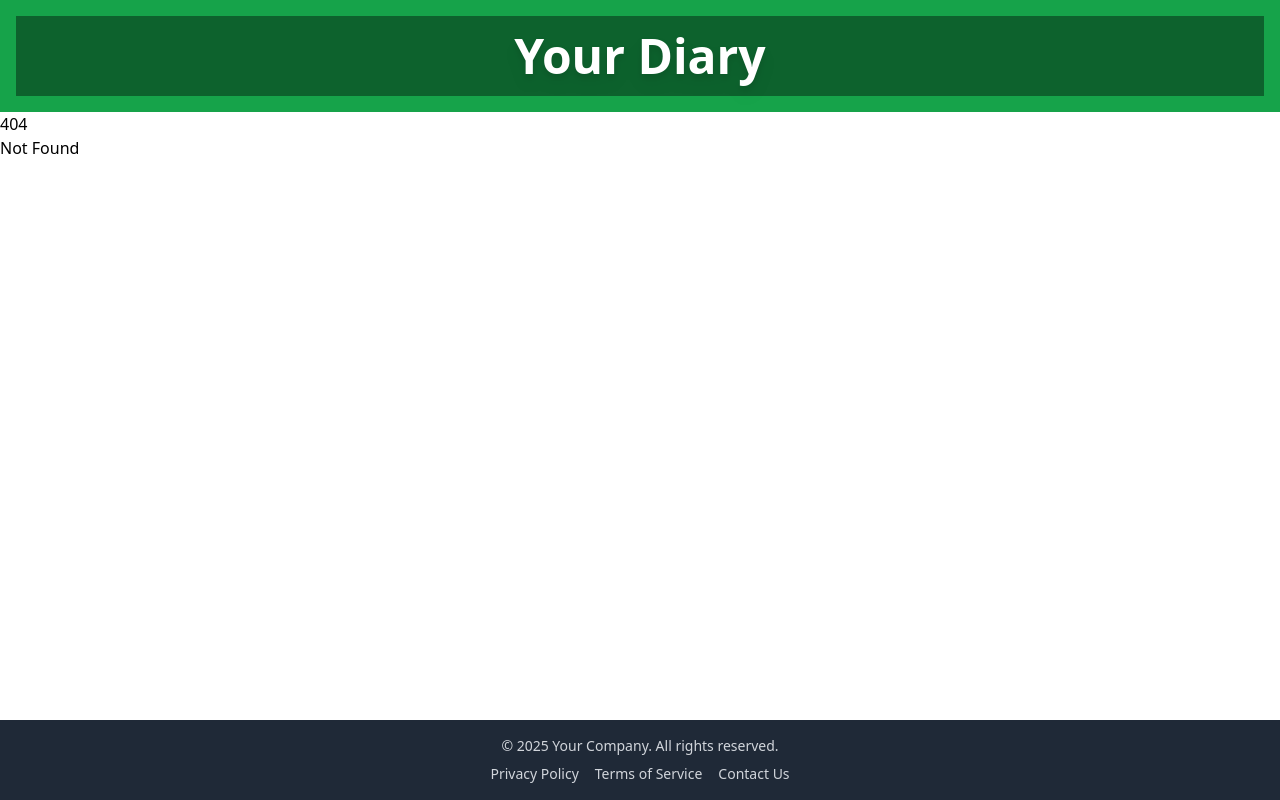
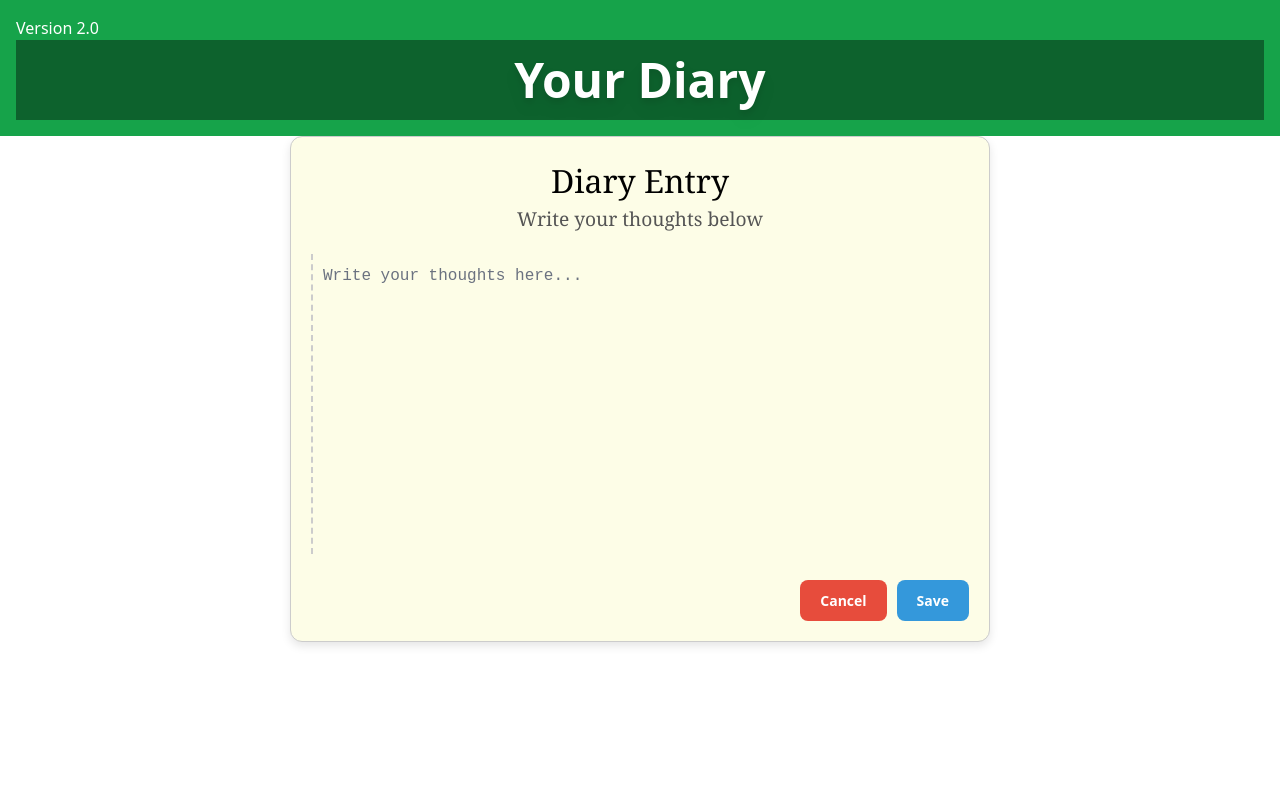
Before and after one commit to JohnTheGre/allStar, a SvelteKit app: page /noteEntry in a window 1280 px wide. Before the commit this address had no page. Built offline with nearby package versions, Linux system fonts and the light colour scheme.

Commit message:
version 2.0

```diff
--- a/src/routes/+layout.svelte
+++ b/src/routes/+layout.svelte
@@ -12,6 +12,9 @@
 	{#if !isLandingPage && !isLoginPage && !isSignupPage}
 		<!-- Header -->
 		<header class="bg-green-600 text-white p-4 z-50">
+			<div>
+				<h2 class="sm:text-l text-white">Version 2.0</h2>
+			</div>
 			<div class="relative bg-cover bg-center h-20">
 				<div class="absolute inset-0 bg-black bg-opacity-40 flex items-center justify-center">
 					<h1 class="text-2xl sm:text-5xl font-bold text-white drop-shadow-lg">Your Diary</h1>
@@ -24,20 +27,6 @@
 	<main class="flex-grow">
 		<slot></slot>
 	</main>
-
-	{#if !isLandingPage && !isLoginPage && !isSignupPage}
-		<!-- Footer -->
-		<footer class="bg-gray-800 text-gray-300 py-4 z-50">
-			<div class="container mx-auto text-center">
-				<p class="text-sm">&copy; {new Date().getFullYear()} Your Company. All rights reserved.</p>
-				<ul class="flex justify-center space-x-4 mt-2 text-xs sm:text-sm">
-					<li><a href="/privacy" class="hover:underline">Privacy Policy</a></li>
-					<li><a href="/terms" class="hover:underline">Terms of Service</a></li>
-					<li><a href="/contact" class="hover:underline">Contact Us</a></li>
-				</ul>
-			</div>
-		</footer>
-	{/if}
 </div>
 
 <style>
--- a/src/routes/+page.svelte
+++ b/src/routes/+page.svelte
@@ -7,23 +7,45 @@
 	}
 </script>
 
-<div class="w-full min-h-screen flex flex-col justify-center items-center bg-gradient-to-b from-blue-500 to-green-500 text-white">
-	<h1 class="text-4xl sm:text-6xl font-bold mb-6 hover:font-mono hover:scale-105 transition-transform transform">Welcome to Your Diary App</h1>
-	<p class="text-lg sm:text-xl text-center mb-8 hover:font-serif hover:scale-105 transition-transform transform">
-		A safe haven where you can record your thoughts, and track your progress all in one place.
+<div class="w-full min-h-screen flex flex-col justify-center items-center bg-gradient-to-b from-indigo-200 to-indigo-500 text-gray-800">
+	<!-- Header Section -->
+	<h1 class="text-5xl sm:text-7xl font-extrabold mb-4 text-center tracking-wide drop-shadow-lg">
+		📔 Your Diary
+	</h1>
+	<p class="text-lg sm:text-2xl text-center mb-8 text-gray-700 italic max-w-xl">
+		"A private space to reflect, grow, and cherish your journey."
 	</p>
-	<div class = "flex space-x-4">
+
+	<!-- Call to Action Buttons -->
+	<div class="flex space-x-4">
 		<button
-		class="bg-white text-blue-500 font-bold px-6 py-3 rounded shadow-lg hover:bg-blue-100 hover:scale-105 transition-transform transform"
-		on:click={navigateToLogin}
-	>
+			class="bg-indigo-600 text-white font-bold px-6 py-3 rounded-full shadow-md hover:bg-indigo-500 hover:scale-105 transition-transform transform"
+			on:click={navigateToLogin}>
 			Login
 		</button>
 		<button
-	class="bg-white text-blue-500 font-bold px-6 py-3 rounded shadow-lg hover:bg-blue-100 hover:scale-105 transition-transform transform"
-	on:click={navigateToSignUp}
-    >
-	Sign up
+			class="bg-green-500 text-white font-bold px-6 py-3 rounded-full shadow-md hover:bg-green-400 hover:scale-105 transition-transform transform"
+			on:click={navigateToSignUp}>
+			Sign Up
 		</button>
 	</div>
+
+	<!-- Illustration -->
+	<div class="mt-12">
+		<img src="diary.png" alt="Diary Illustration" class="w-64 sm:w-96 drop-shadow-md animate-float">
 	</div>
+</div>
+
+<style>
+	.animate-float {
+		animation: float 3s ease-in-out infinite;
+	}
+	@keyframes float {
+		0%, 100% {
+			transform: translateY(0);
+		}
+		50% {
+			transform: translateY(-10px);
+		}
+	}
+</style>
--- a/src/routes/home/+page.svelte
+++ b/src/routes/home/+page.svelte
@@ -23,42 +23,6 @@
 
 	function shownDiary() {
 		diary = true;
-	}
-
-	function hiddenDiary() {
-		diary = false;
-	}
-
-	// Save a new note for the current user
-	async function saveNote() {
-    if (note) {
-        try {
-            const token = localStorage.getItem('accessToken');
-            const response = await fetch(`http://localhost:3019/api/note/${username}`, {
-                method: "POST",
-                headers: {
-                    "Content-Type": "application/json",
-                    "Authorization": `Bearer ${token}`, // Add token here
-                },
-                body: JSON.stringify({ user: username, note }),
-            });
-            if (response.ok) {
-                const data = await response.json();
-                notes = [...notes, { note }];
-                stats.diariesWritten++;
-                stats.favoriteTopic = "Life";
-                hiddenDiary();
-                note = "";
-            } else {
-                const errorData = await response.json();
-                alert(`Error saving note: ${errorData.message}`);
-            }
-        } catch (err) {
-            alert("Failed to save the note. Please try again.");
-        }
-    } else {
-        alert("There is no note to save.");
-    }
 	}
 
 	// Load notes for the current user
@@ -87,6 +51,52 @@
     }
 }
 
+async function deleteNote(index) {
+		try {
+			const noteToDelete = notes[index].note;
+			const token = localStorage.getItem("accessToken");
+			const response = await fetch(`http://localhost:3019/api/note/${username}`, {
+				method: "DELETE",
+				headers: {
+					"Content-Type": "application/json",
+					Authorization: `Bearer ${token}`,
+				},
+				body: JSON.stringify({ user: username, note: noteToDelete }),
+			});
+			if (response.ok) {
+				notes = notes.filter((_, i) => i !== index); // Remove the note from the array
+			} else {
+				alert("Failed to delete the note.");
+			}
+		} catch (err) {
+			alert("Error while deleting the note.");
+		}
+	}
+
+	async function editNote(index) {
+		const newContent = prompt("Edit your note:", notes[index].note);
+		if (newContent) {
+			try {
+				const token = localStorage.getItem("accessToken");
+				const response = await fetch(`http://localhost:3019/api/note/${username}`, {
+					method: "PUT",
+					headers: {
+						"Content-Type": "application/json",
+						Authorization: `Bearer ${token}`,
+					},
+					body: JSON.stringify({ user: username, oldNote: notes[index].note, newNote: newContent }),
+				});
+				if (response.ok) {
+					notes[index].note = newContent; // Update the note in the array
+				} else {
+					alert("Failed to edit the note.");
+				}
+			} catch (err) {
+				alert("Error while editing the note.");
+			}
+		}
+	}
+
 	// Function to hide all notes
 	function hideAllNotes() {
 		hiddenNotes = [...notes]; // Save all notes in the hiddenNotes array
@@ -112,60 +122,59 @@
 		<button
 		   class="bg-blue-500 hover:bg-blue-700 text-white font-bold py-2 px-4 rounded w-full sm:w-auto transform transition-transform hover:scale-105"
 			on:click={shownDiary}>
+			<a
+			href="/noteEntry"
+			class="bg-blue-500 hover:bg-blue-700 text-white font-bold py-2 px-4 rounded w-full sm:w-auto transform transition-transform hover:scale-105">
 			Write a Diary Entry
+		</a>
 		</button>
 	</div>
 
 	<!-- Notes Section -->
-    {#if diary}
-    <div class="mt-8 flex flex-col items-center">
-      <div class="relative bg-white p-9 rounded-lg shadow-lg w-full max-w-xl">
-        <div class="absolute top-0 bottom-0 left-5 w-1 bg-green-500 rounded-full"></div>
-        <h2 class="text-xl font-bold text-green-700 mb-4">Write Your Diary</h2>
-        <textarea
-          placeholder="Write your thoughts here..."
-          class="relative w-full h-40 p-4 bg-transparent border border-gray-300 rounded-lg resize-none focus:ring focus:ring-green-300 font-mono text-sm"
-          bind:value={note}>
-        </textarea>
-      </div>
-      <div class="flex space-x-4 mt-4">
-        <button
-          class="bg-red-500 hover:bg-red-700 text-white font-bold px-4 py-2 rounded transform transition-transform hover:scale-105"
-          on:click={hiddenDiary}>
-          Remove
-        </button>
-        <button
-          class="bg-blue-500 hover:bg-blue-700 text-white font-bold px-4 py-2 rounded transform transition-transform hover:scale-105"
-          on:click={saveNote}>
-          Save
-        </button>
-      </div>
-    </div>
-    {/if}
-
-	<!-- Display Notes -->
+	<div class="container mx-auto p-4">
+		<!-- Notes Section -->
 		<div class="mt-8">
 			<h2 class="text-xl font-bold text-red-700 mb-4">Written Diaries</h2>
 			{#if notes.length > 0}
 				<button
-			class="hover:text-blue-900 text-blue-500 font-bold"
+					class="hover:text-blue-900 text-blue-500 font-bold mb-4"
 					on:click={hideAllNotes}>
 					Hide All Entries
 				</button>
 			{:else}
 				<button
-			class="hover:text-blue-900 text-blue-500 font-bold"
+					class="hover:text-blue-900 text-blue-500 font-bold mb-4"
 					on:click={unhideAllNotes}>
 					Unhide All Entries
 				</button>
 			{/if}
-		<ul>
+			<div class="grid grid-cols-1 sm:grid-cols-2 md:grid-cols-3 gap-6">
 				{#each notes as note, index}
-			<li class="bg-gray-100 p-4 rounded-lg shadow mb-4">
-				<p>{note.note}</p> <!-- Updated to access the note text -->
-			</li>
+				<div class="bg-white rounded-lg shadow-md p-6 relative flex flex-col justify-between">
+					<!-- Note Content -->
+					<div class="mb-4">
+						<h2 class="text-xl font-semibold break-words">{note.note}</h2>
+					</div>
+
+					<!-- Buttons at the bottom -->
+					<div class="flex justify-between mt-4">
+						<!-- Edit Button -->
+						<button
+							class="bg-yellow-400 hover:bg-yellow-500 text-white px-3 py-1 rounded text-sm flex-1 mr-2"
+							on:click={() => editNote(index)}>
+							Edit
+						</button>
+						<!-- Delete Button -->
+						<button
+							class="bg-red-500 hover:bg-red-700 text-white px-3 py-1 rounded text-sm flex-1"
+							on:click={() => deleteNote(index)}>
+							Delete
+						</button>
+					</div>
+				</div>
 				{/each}
-		</ul>
+			</div>
+		</div>
 	</div>
 
 	<!-- Progress Section -->
@@ -173,7 +182,7 @@
 		<h2 class="text-2xl font-bold text-gray-800 mb-4">Your Progress</h2>
 		<div class="flex justify-around">
 			<div>
-				<p class="text-3xl font-bold text-blue-500">{stats.diariesWritten}</p>
+				<p class="text-3xl font-bold text-blue-500">{notes.length}</p>
 				<p class="text-gray-600 text-sm">Diaries Written</p>
 			</div>
 			<div>
--- a/src/routes/login/+page.svelte
+++ b/src/routes/login/+page.svelte
@@ -35,7 +35,7 @@
 	}
 </script>
 
-<div class="w-full min-h-screen flex flex-col justify-center items-center bg-gradient-to-b from-blue-500 to-green-500 text-white px-4">
+<div class="w-full min-h-screen flex flex-col justify-center items-center bg-gradient-to-b from-indigo-200 to-indigo-500 text-gray-800">
 	<h1 class="text-4xl sm:text-6xl font-bold mb-6">Login</h1>
 	<p class="text-lg sm:text-xl mb-8 text-center">Welcome back lil bro 😭</p>
 	<form class="space-y-5 bg-white rounded-lg shadow-md p-8 w-full max-w-md text-gray-800" on:submit|preventDefault={handleLogin}>
--- /dev/null
+++ b/src/routes/noteEntry/+page.svelte
@@ -0,0 +1,138 @@
+<script>
+    import { onMount } from "svelte";
+    let note = "";
+    let username = "";
+
+    onMount(() => {
+        if (typeof localStorage !== "undefined") {
+            username = localStorage.getItem("username") || ""; // Get username
+        } else {
+            console.warn("localStorage is not available.");
+        }
+    });
+
+    async function saveNote() {
+        if (note) {
+            try {
+                const token = localStorage.getItem("accessToken");
+                const response = await fetch(`http://localhost:3019/api/note/${username}`, {
+                    method: "POST",
+                    headers: {
+                        "Content-Type": "application/json",
+                        "Authorization": `Bearer ${token}`,
+                    },
+                    body: JSON.stringify({ user: username, note }),
+                });
+                if (response.ok) {
+                    alert("Note saved successfully!");
+                    window.location.href = "/home"; // Redirect to the home page
+                } else {
+                    const errorData = await response.json();
+                    alert(`Error saving note: ${errorData.message}`);
+                }
+            } catch (err) {
+                alert("Failed to save the note. Please try again.");
+            }
+        } else {
+            alert("There is no note to save.");
+        }
+    }
+
+    function cancel() {
+        window.location.href = "/home"; // Redirect back to the home page
+    }
+</script>
+
+<style>
+    .notebook {
+        background-color: #fdfde7; /* Light beige background */
+        border: 1px solid #ccc; /* Border for the notebook */
+        border-radius: 12px;
+        box-shadow: 0 4px 10px rgba(0, 0, 0, 0.1); /* Subtle shadow */
+        padding: 20px;
+        width: 100%;
+        max-width: 700px;
+        margin: auto;
+    }
+
+    .notebook .textarea {
+        background-color: transparent;
+        border: none;
+        border-left: 2px dashed #ccc; /* Notebook-style margin */
+        height: 300px;
+        width: 100%;
+        resize: none;
+        font-family: 'Courier New', Courier, monospace; /* Notebook-like font */
+        font-size: 16px;
+        line-height: 1.5;
+        padding: 10px;
+        outline: none;
+    }
+
+    .notebook .textarea:focus {
+        outline: none;
+        background-color: #faf9e1; /* Slightly lighter background on focus */
+    }
+
+    .button-group {
+        display: flex;
+        justify-content: flex-end;
+        margin-top: 20px;
+        gap: 10px;
+    }
+
+    .button {
+        padding: 10px 20px;
+        font-size: 14px;
+        border-radius: 8px;
+        font-weight: bold;
+        cursor: pointer;
+        transition: transform 0.2s ease;
+    }
+
+    .button.cancel {
+        background-color: #e74c3c;
+        color: white;
+    }
+
+    .button.save {
+        background-color: #3498db;
+        color: white;
+    }
+
+    .button:hover {
+        transform: scale(1.05);
+    }
+
+    .header {
+        text-align: center;
+        font-family: 'Georgia', serif;
+        margin-bottom: 20px;
+    }
+
+    .header h1 {
+        font-size: 2rem;
+        margin: 0;
+    }
+
+    .header p {
+        font-size: 1.2rem;
+        color: #555;
+    }
+</style>
+
+<div class="notebook">
+    <div class="header">
+        <h1>Diary Entry</h1>
+        <p>Write your thoughts below</p>
+    </div>
+    <textarea
+        class="textarea"
+        placeholder="Write your thoughts here..."
+        bind:value={note}>
+    </textarea>
+    <div class="button-group">
+        <button class="button cancel" on:click={cancel}>Cancel</button>
+        <button class="button save" on:click={saveNote}>Save</button>
+    </div>
+</div>
--- a/src/routes/signup/+page.svelte
+++ b/src/routes/signup/+page.svelte
@@ -49,7 +49,7 @@
 	}
 </script>
 
-<div class="w-full min-h-screen flex flex-col justify-center items-center bg-gradient-to-b from-blue-500 to-green-500 text-white px-4">
+<div class="w-full min-h-screen flex flex-col justify-center items-center bg-gradient-to-b from-indigo-200 to-indigo-500 text-gray-800">
 	<h1 class="text-4xl sm:text-5xl font-bold mb-6">Create Your Account</h1>
 	<p class="text-lg sm:text-xl mb-8 text-center">Sign up to start your journey and access your personal diary!</p>
 
```
Also changed, not shown: static/diary.png (added). Lines whose indentation alone changed are shown as unchanged.
